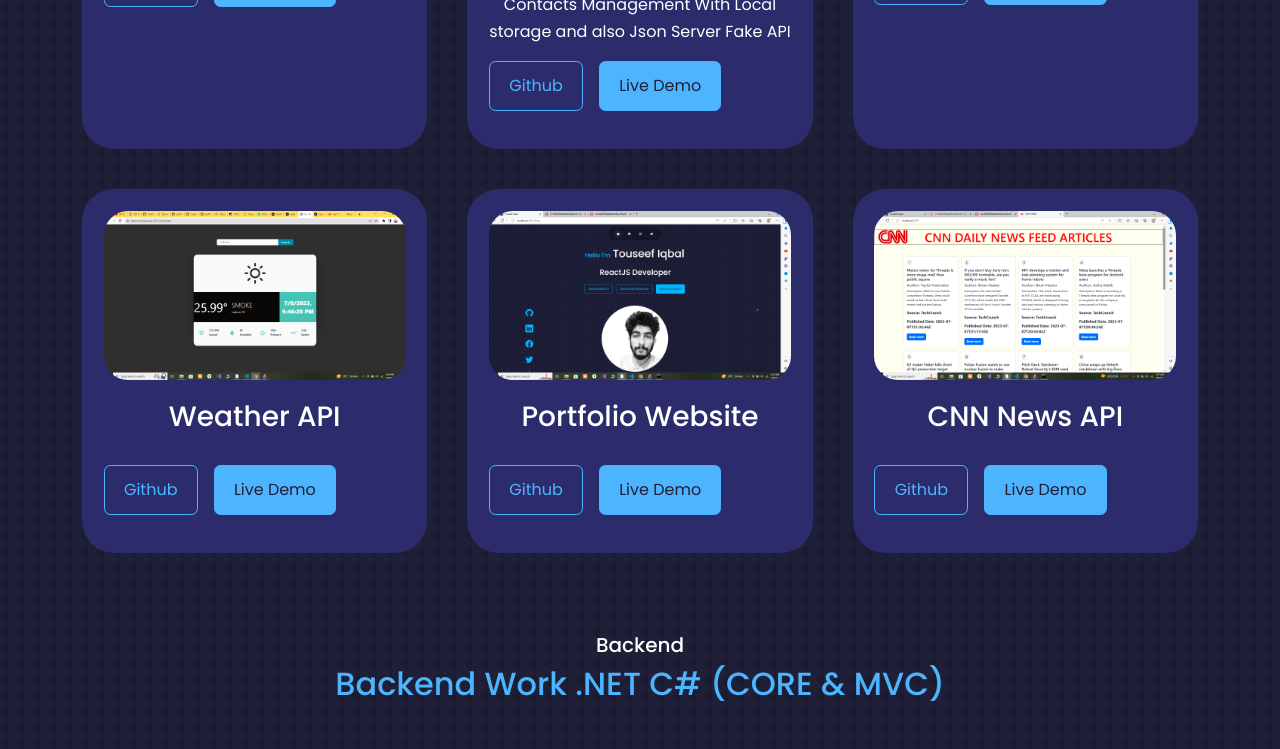
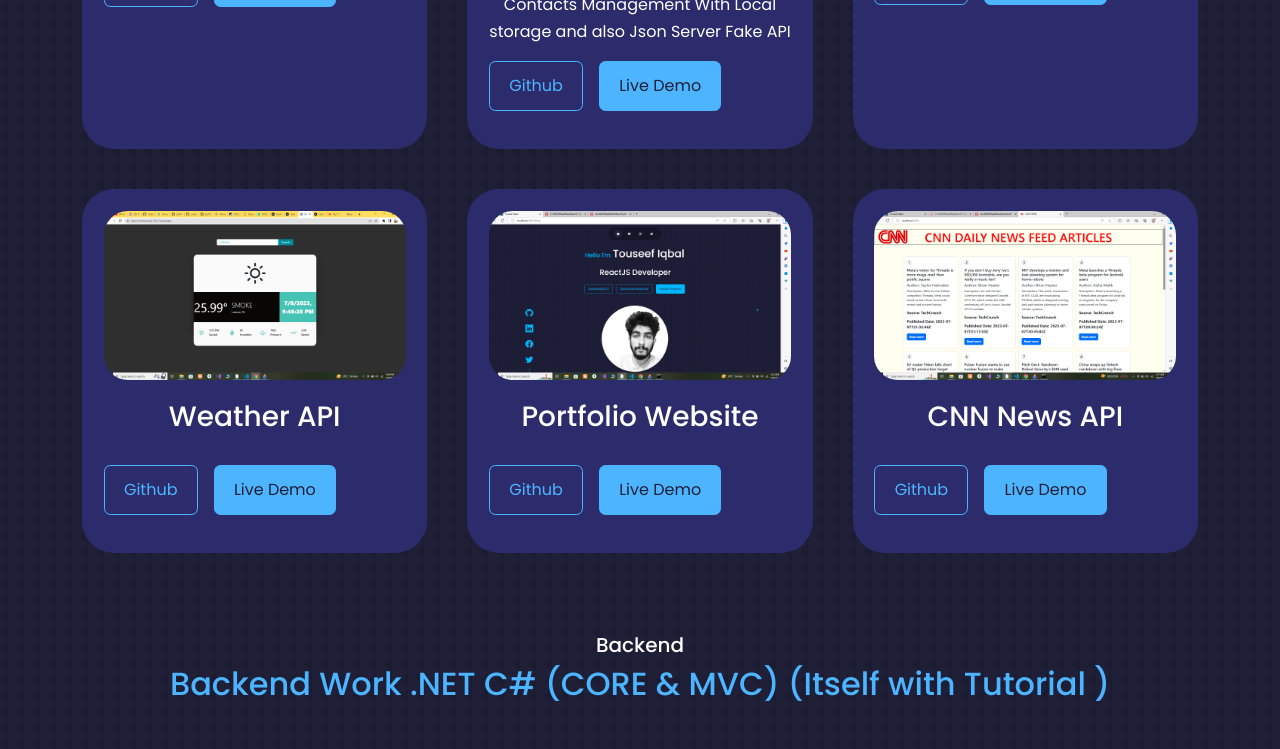
Before and after one commit to touseefiqbal845/myportfolio, a React (Create React App) app: page / in a window 1280 px wide. Shown: the part 2000-2749 px from the top of the page. Built offline with nearby package versions, Linux system fonts and the light colour scheme.

Commit message:
Update portfolios.jsx

```diff
--- a/src/components/portfolio copy/portfolios.jsx
+++ b/src/components/portfolio copy/portfolios.jsx
@@ -6,7 +6,7 @@ const[portfoliodata,setportfoliodata]=useState(Portfolioitem);
   return (
     <section  id='portfolio1'>
   <h5>Backend</h5>
-<h2>Backend Work .NET C# (CORE & MVC)</h2>
+<h2>Backend Work .NET C# (CORE & MVC) (Itself with Tutorial )</h2>
 <div className='container portfolio_container'>
 {
 
```
